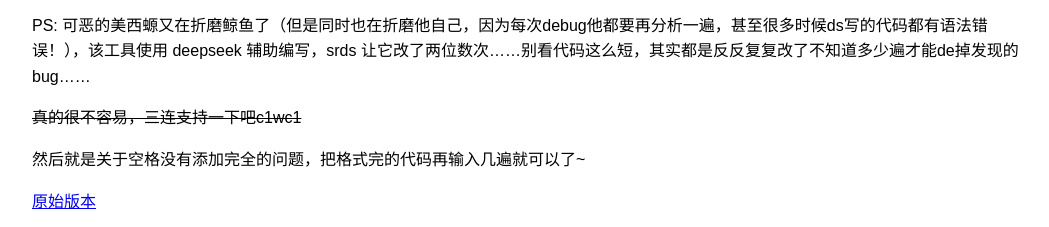
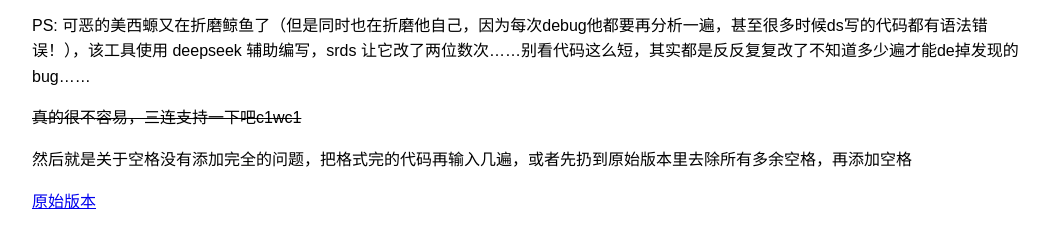
Before and after one commit to Pyaxol/pyaxol.github.io, a plain HTML site: page tools/format/index.html in a window 1280 px wide. Shown: the part 510-737 px from the top of the page, without its empty margins (108-1157 px from the left). Drawn offline with Linux system fonts and the light colour scheme.

Commit message:
Update index.html

```diff
--- a/tools/format/index.html
+++ b/tools/format/index.html
@@ -155,7 +155,7 @@
     <p>使用方法: 勾选你需要在后面/周围添加空格的符号, 不勾选则删除该符号周围的空格（如果有的话），"我们不对奇奇怪怪的码风提供支持"</p>
     <p>PS: 可恶的美西螈又在折磨鲸鱼了（但是同时也在折磨他自己，因为每次debug他都要再分析一遍，甚至很多时候ds写的代码都有语法错误！），该工具使用 deepseek 辅助编写，srds 让它改了两位数次……别看代码这么短，其实都是反反复复改了不知道多少遍才能de掉发现的bug……</p>
     <p><del>真的很不容易，三连支持一下吧c1wc1</del></p>
-    <p>然后就是关于空格没有添加完全的问题，把格式完的代码再输入几遍就可以了~</p>
+    <p>然后就是关于空格没有添加完全的问题，把格式完的代码再输入几遍，或者先扔到原始版本里去除所有多余空格，再添加空格</p>
     <p><a href="/tools/formatold">原始版本</a></p>
 
     <div class="options-container">
```
